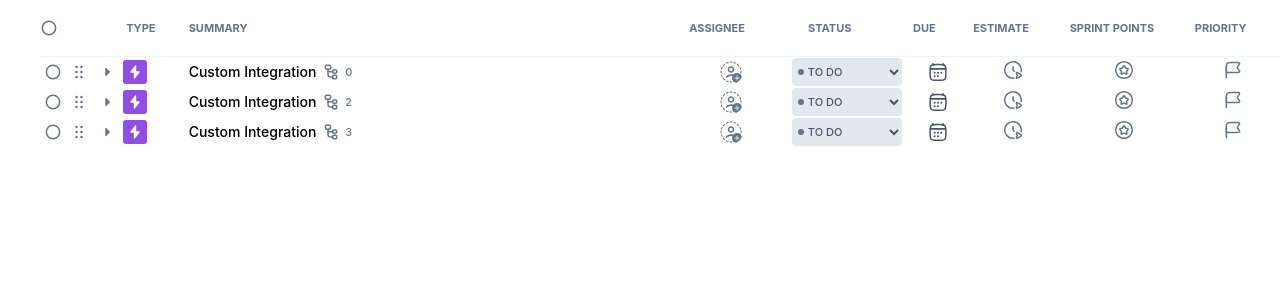
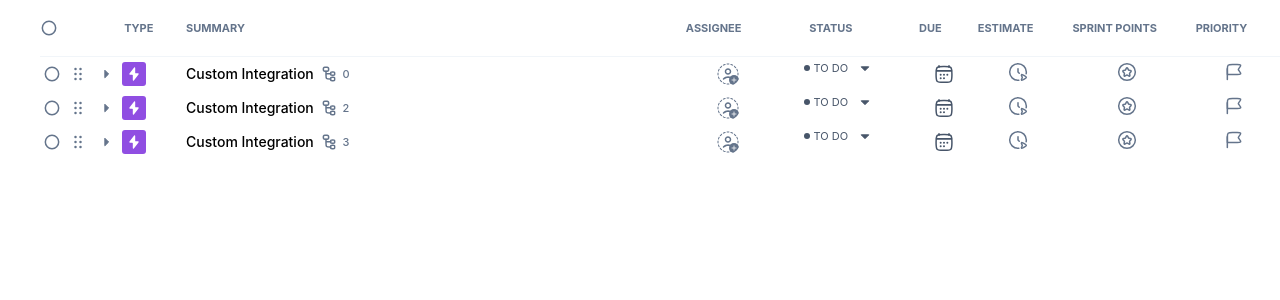
Before and after one commit to Moinul78/clickdown-table, a React (Create React App) app: page / in a window 1280 px wide. Shown: the top 300 px of the page. Built offline with nearby package versions, Linux system fonts and the light colour scheme.

Commit message:
dropdown updated

```diff
--- a/src/Components/Table/DropDown.jsx
+++ b/src/Components/Table/DropDown.jsx
@@ -1,23 +1,85 @@
-import React, { useState } from 'react';
+import React, { useRef, useState } from 'react';
+import {
+  arrowDownIcon,
+} from '../../Assets/SVGcomponents';
+import useOnclickOutside from '../../Hooks/UseOnClickOutSide';
+import SVGIcon from '../../SVGIcon/SVGIcon';
 
 export default function DropDown() {
-  const [option, setOption] = useState('to-do');
+  const priority = [
+    {
+      id: 1,
+      status: 'TO DO',
+      ellipsis: 'w-[6px] h-[6px] rounded-full bg-[#475569] mr-[4px]',
+      className: 'bg-[#E2E8F0] text-[#475569] flex justify-left items-center text-white text-bold my-2 px-[8px] rounded-[4px]',
+    },
+    {
+      id: 2,
+      status: 'IN PROGRESS',
+      ellipsis: 'w-[6px] h-[6px] rounded-full bg-[#6239ED] mr-[4px]',
+      className: 'bg-[#6239ed1a] text-[#475569] flex justify-left items-center text-white text-bold my-2 px-[4px] rounded-[4px]',
+    },
+    {
+      id: 3,
+      status: 'IN REVIEW',
+      ellipsis: 'w-[6px] h-[6px] rounded-full bg-[#FE7317] mr-[4px]',
+      className: 'bg-[#FFF1E8] text-[#475569] flex justify-left items-center text-white text-bold my-2 px-[8px] rounded-[4px]',
+    },
+    {
+      id: 4,
+      status: 'DONE',
+      ellipsis: 'w-[6px] h-[6px] rounded-full bg-[#22C55E] mr-[4px]',
+      className: 'bg-[#DCFCE7] text-[#475569] flex justify-left items-center text-white text-bold my-2 px-[8px] rounded-[4px]',
+    },
+  ];
+  const [modalOpen, setModalOpen] = useState(false);
+  const [status, setStatus] = useState(false);
+  const ref = useRef();
+  useOnclickOutside(ref, () => setModalOpen(false));
+
+  const handleStates = (selectedStatus) => {
+    setStatus(selectedStatus);
+    setModalOpen(!modalOpen);
+  };
   return (
-    <div className="flex flex-row justify-center items-center">
-      <div className={`w-[0.375rem] h-[0.375rem] rounded-full relative left-3 ${option === 'to-do' && 'bg-slate-500'} ${option === 'in-progress' && 'bg-green-500'} ${option === 'in-review' && 'bg-[#FE7317]'} `}>
-        { }
+    <div className="flex flex-row justify-center items-start relative w-[8rem]">
+      <div onClick={() => setModalOpen(!modalOpen)} role="contentinfo" onKeyDown={() => { }} className="h-[2rem]">
+        {
+          status
+            ? (
+              <div className={status.className}>
+                <p className={status.ellipsis}>{ }</p>
+                <p className="text-[11px] text-[#475569] text-center text-bold mr-[6.5px]">{status.status}</p>
+                <SVGIcon className="w-5 h-5 " Icon={arrowDownIcon} />
+              </div>
+            )
+            : (
+              <div className="flex flex-row justify-center items-center">
+                <p className="w-[6px] h-[6px] rounded-full bg-[#475569] mr-[4px]">{ }</p>
+                <p className="text-[11px] text-[#475569] text-center text-bold mr-[6.5px]">TO DO</p>
+                <SVGIcon className="w-5 h-5 " Icon={arrowDownIcon} />
+              </div>
+            )
+        }
       </div>
-      <select className={`outline-none text-slate-600 font-medium text-[0.688rem] pl-3 pr-1 py-[0.375rem] rounded ${option === 'to-do' && 'bg-slate-200'} ${option === 'in-progress' && 'bg-green-500 bg-opacity-10'} ${option === 'in-review' && 'bg-[#FFF1E8]'}`} onChange={(e) => setOption(e.target.value)} name="status">
-        <option value="to-do">
-          TO DO
-        </option>
-        <option value="in-review">
-          IN REVIEW
-        </option>
-        <option value="in-progress">
-          IN PROGRESS
-        </option>
-      </select>
+      {
+        modalOpen && (
+          <div ref={ref} style={{ boxShadow: '0px 10px 15px -3px rgba(0, 0, 0, 0.1), 0px 4px 6px -2px rgba(0, 0, 0, 0.05)' }} className="absolute z-10 h-auto right-1/3 top-7 w-[7rem] bg-white shadow-2xl rounded-md">
+            <div className="bg-slate-50 w-full">
+              {
+                priority.map((s) => (
+                  <div key={s.id}>
+                    <div onClick={() => handleStates(s)} role="contentinfo" onKeyDown={() => { }} className={s.className}>
+                      <p className={s.ellipsis}>{ }</p>
+                      <p className="text-[11px] text-[#475569] text-center text-bold mr-[6.5px] w-auto">{s.status}</p>
+                    </div>
+                  </div>
+                ))
+              }
+            </div>
+          </div>
+        )
+      }
     </div>
   );
 }
```
